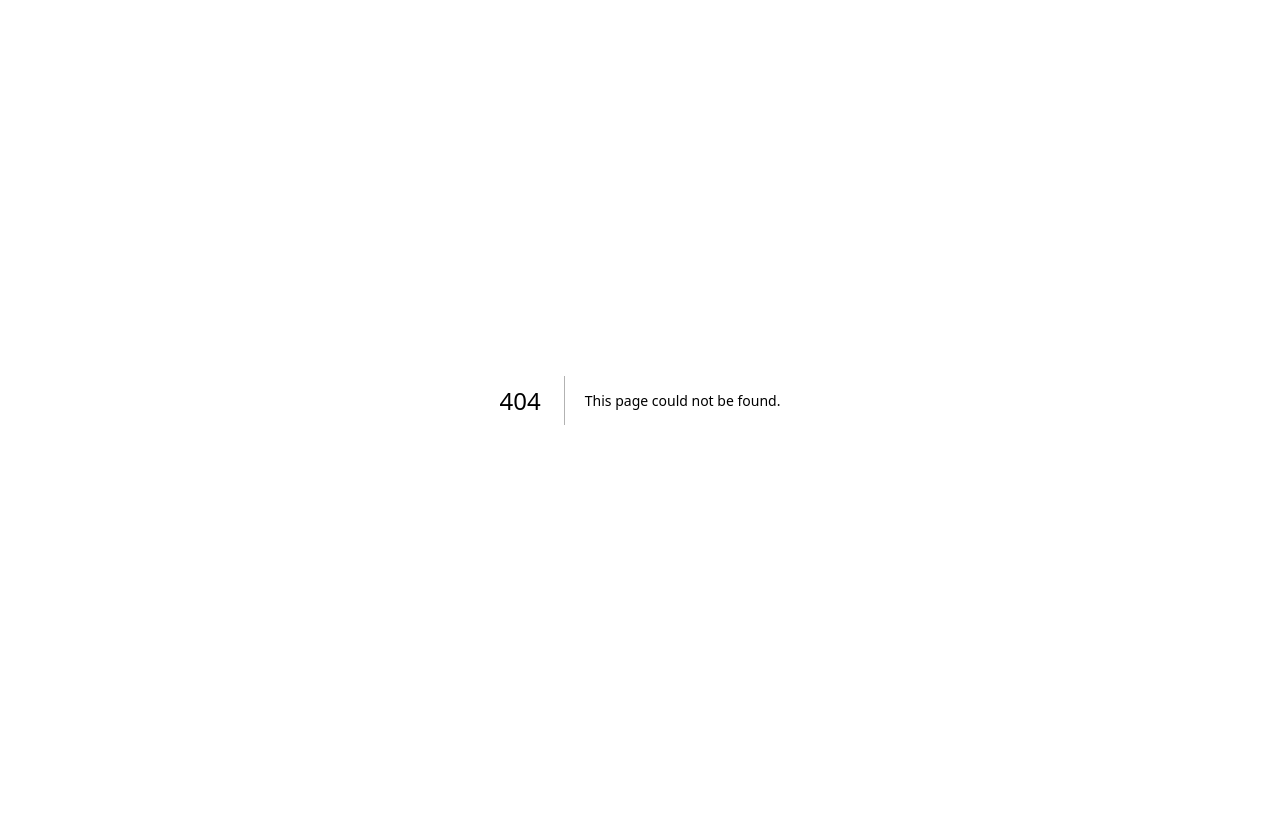
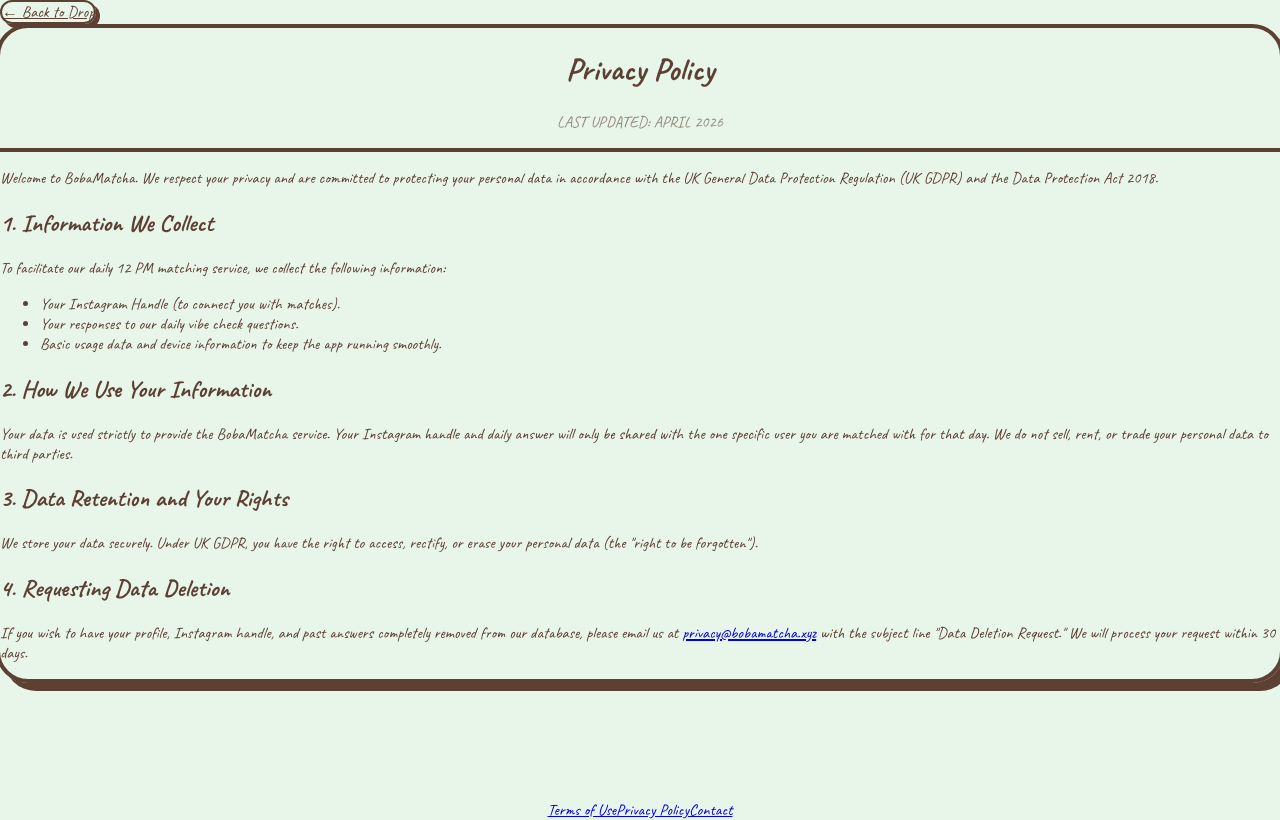
Before and after one commit to qrstuvabcd/bobamatcha, a Next.js app: page /privacy in a window 1280 px wide. Before the commit this address had no page. Built offline with nearby package versions, Linux system fonts and the light colour scheme.

Commit message:
Compliance: Add global footer and create Privacy Policy and Terms of Use pages

```diff
--- a/app/layout.tsx
+++ b/app/layout.tsx
@@ -32,7 +32,17 @@
 }>) {
   return (
     <html lang="en" className={`${fredoka.variable} ${caveat.variable} h-full antialiased`}>
-      <body className="min-h-full flex flex-col font-sans">{children}</body>
+      <body className="min-h-full flex flex-col font-sans">
+        <main className="flex-grow">
+          {children}
+        </main>
+
+        <footer className="footer-layout flex justify-center gap-6 pb-8 pt-4 text-sm font-medium text-[#5C4033]/70">
+          <a href="/terms" className="hover:text-[#5C4033] transition-colors">Terms of Use</a>
+          <a href="/privacy" className="hover:text-[#5C4033] transition-colors">Privacy Policy</a>
+          <a href="mailto:hello@bobamatcha.xyz" className="hover:text-[#5C4033] transition-colors">Contact</a>
+        </footer>
+      </body>
     </html>
   );
 }
--- /dev/null
+++ b/app/privacy/page.tsx
@@ -0,0 +1,66 @@
+import React from 'react';
+
+export default function PrivacyPage() {
+  return (
+    <div className="min-h-screen bg-[#E8F5E9] p-4 md:p-8 flex flex-col items-center">
+      <div className="w-full max-w-2xl mt-4 mb-4">
+        <a
+          href="/"
+          className="inline-flex items-center gap-2 text-[#5C4033] font-bold py-2 px-4 rounded-full border-2 border-[#5C4033] bg-white shadow-[4px_4px_0px_#5C4033] hover:translate-x-1 hover:translate-y-1 hover:shadow-none transition-all"
+        >
+          ← Back to Drop
+        </a>
+      </div>
+
+      <div className="w-full max-w-2xl bg-white border-4 border-[#5C4033] rounded-[2rem] shadow-[8px_8px_0px_#5C4033] p-8 md:p-12 mb-12">
+        <div className="space-y-6 text-[#5C4033] leading-relaxed">
+          <header className="border-b-4 border-[#5C4033] pb-4 mb-8 text-center">
+            <h1 className="text-4xl md:text-5xl font-black tracking-tight" style={{ fontFamily: "var(--font-marker)" }}>
+              Privacy Policy
+            </h1>
+            <p className="text-sm font-bold opacity-60 uppercase tracking-widest mt-2">
+              Last Updated: April 2026
+            </p>
+          </header>
+
+          <section className="space-y-4">
+            <p className="text-lg font-medium">
+              Welcome to BobaMatcha. We respect your privacy and are committed to protecting your personal data in accordance with the UK General Data Protection Regulation (UK GDPR) and the Data Protection Act 2018.
+            </p>
+          </section>
+
+          <section className="space-y-3">
+            <h2 className="text-2xl font-black">1. Information We Collect</h2>
+            <p>To facilitate our daily 12 PM matching service, we collect the following information:</p>
+            <ul className="list-disc pl-5 space-y-2 font-medium">
+              <li>Your Instagram Handle (to connect you with matches).</li>
+              <li>Your responses to our daily vibe check questions.</li>
+              <li>Basic usage data and device information to keep the app running smoothly.</li>
+            </ul>
+          </section>
+
+          <section className="space-y-3">
+            <h2 className="text-2xl font-black">2. How We Use Your Information</h2>
+            <p>
+              Your data is used strictly to provide the BobaMatcha service. Your Instagram handle and daily answer will only be shared with the one specific user you are matched with for that day. We do not sell, rent, or trade your personal data to third parties.
+            </p>
+          </section>
+
+          <section className="space-y-3">
+            <h2 className="text-2xl font-black">3. Data Retention and Your Rights</h2>
+            <p>
+              We store your data securely. Under UK GDPR, you have the right to access, rectify, or erase your personal data (the "right to be forgotten").
+            </p>
+          </section>
+
+          <section className="space-y-3">
+            <h2 className="text-2xl font-black">4. Requesting Data Deletion</h2>
+            <p>
+              If you wish to have your profile, Instagram handle, and past answers completely removed from our database, please email us at <a href="mailto:privacy@bobamatcha.xyz" className="underline font-bold decoration-2 hover:text-[#A4C639] transition-colors">privacy@bobamatcha.xyz</a> with the subject line "Data Deletion Request." We will process your request within 30 days.
+            </p>
+          </section>
+        </div>
+      </div>
+    </div>
+  );
+}
--- /dev/null
+++ b/app/terms/page.tsx
@@ -0,0 +1,63 @@
+import React from 'react';
+
+export default function TermsPage() {
+  return (
+    <div className="min-h-screen bg-[#E8F5E9] p-4 md:p-8 flex flex-col items-center">
+      <div className="w-full max-w-2xl mt-4 mb-4">
+        <a
+          href="/"
+          className="inline-flex items-center gap-2 text-[#5C4033] font-bold py-2 px-4 rounded-full border-2 border-[#5C4033] bg-white shadow-[4px_4px_0px_#5C4033] hover:translate-x-1 hover:translate-y-1 hover:shadow-none transition-all"
+        >
+          ← Back to Drop
+        </a>
+      </div>
+
+      <div className="w-full max-w-2xl bg-white border-4 border-[#5C4033] rounded-[2rem] shadow-[8px_8px_0px_#5C4033] p-8 md:p-12 mb-12">
+        <div className="space-y-6 text-[#5C4033] leading-relaxed">
+          <header className="border-b-4 border-[#5C4033] pb-4 mb-8 text-center">
+            <h1 className="text-4xl md:text-5xl font-black tracking-tight" style={{ fontFamily: "var(--font-marker)" }}>
+              Terms of Use
+            </h1>
+            <p className="text-sm font-bold opacity-60 uppercase tracking-widest mt-2">
+              Last Updated: April 2026
+            </p>
+          </header>
+
+          <section className="space-y-4">
+            <p className="text-lg font-medium">
+              By accessing or using BobaMatcha, you agree to be bound by these Terms of Use.
+            </p>
+          </section>
+
+          <section className="space-y-3">
+            <h2 className="text-2xl font-black">1. Age Requirement</h2>
+            <p className="font-medium underline decoration-[#A4C639] decoration-4 underline-offset-4 decoration-opacity-100">
+              BobaMatcha is strictly for users who are 18 years of age or older. By using this service, you represent and warrant that you are at least 18 years old.
+            </p>
+          </section>
+
+          <section className="space-y-3">
+            <h2 className="text-2xl font-black">2. User Conduct</h2>
+            <p>
+              You agree to use BobaMatcha respectfully. You may not use the service to harass, abuse, or harm another person. You must provide your actual Instagram handle; fake profiles or impersonation will result in an immediate ban from the service.
+            </p>
+          </section>
+
+          <section className="space-y-3">
+            <h2 className="text-2xl font-black text-red-600">3. Limitation of Liability and Offline Interactions</h2>
+            <div className="p-4 bg-orange-50 border-2 border-orange-200 rounded-2xl italic font-medium">
+              BobaMatcha is a platform designed to facilitate an initial online match. We do not conduct criminal background checks on our users. You agree that BobaMatcha is not responsible for the conduct of any user, either online or offline. You are solely responsible for your interactions with other users. If you choose to meet a match in person for boba, coffee, or any other activity, you do so entirely at your own risk. Always use common sense and prioritize your safety.
+            </div>
+          </section>
+
+          <section className="space-y-3">
+            <h2 className="text-2xl font-black">4. Service Availability</h2>
+            <p>
+              The BobaMatcha "Daily Drop" occurs at 12:00 PM local time. We reserve the right to modify, suspend, or discontinue the service at any time without notice.
+            </p>
+          </section>
+        </div>
+      </div>
+    </div>
+  );
+}
```
